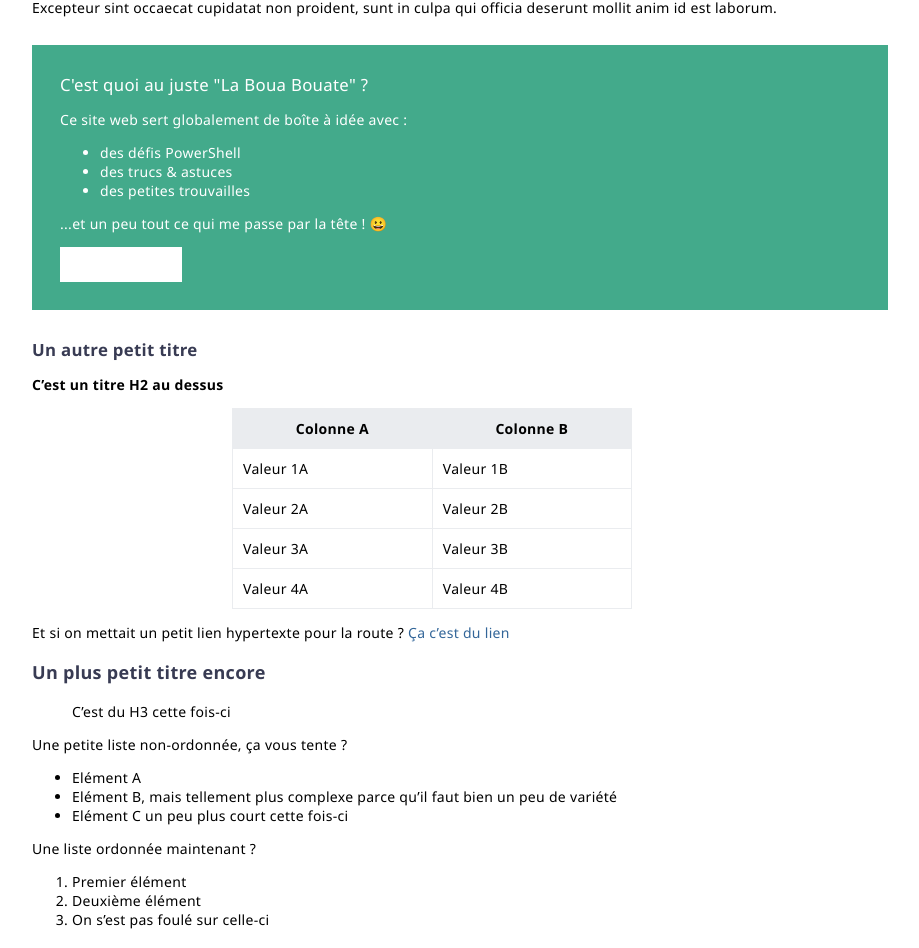
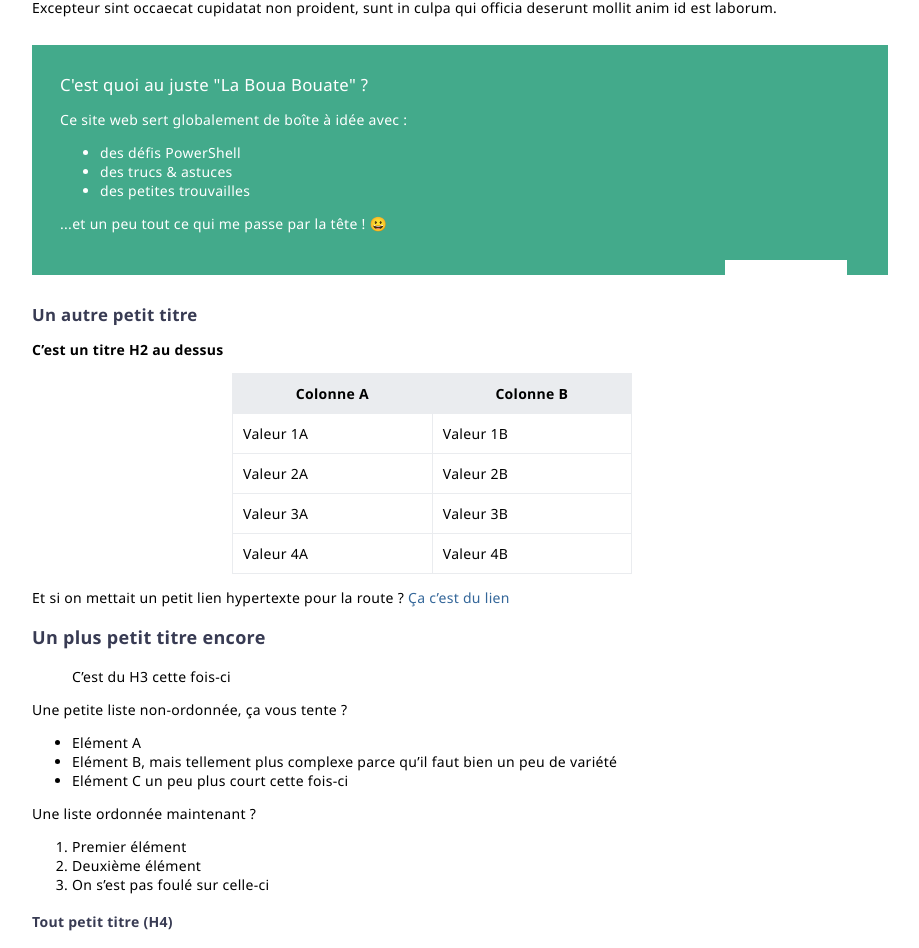
Before and after one commit to leobouard/leobouard.github.io, a Jekyll site: the page built from index.md, in a window 1280 px wide. Shown: the part 359-1307 px from the top of the page, without its empty margins (208-1127 px from the left). Built offline with Jekyll 4.4.1, drawn with Linux system fonts in a browser that asks for light colours; our own code applies the rules of GitHub Pages for plain Markdown files; grey boxes are pictures that could not be loaded.

Commit message:
Update style.scss

```diff
--- a/assets/css/style.scss
+++ b/assets/css/style.scss
@@ -107,7 +107,8 @@ section {
         padding: 2em;
 
         button {
-            text-align: right;
+            float: right;
+            margin: 1em;
             background-color: #fff;
             color: transparent;
             font-weight: 600;
```
